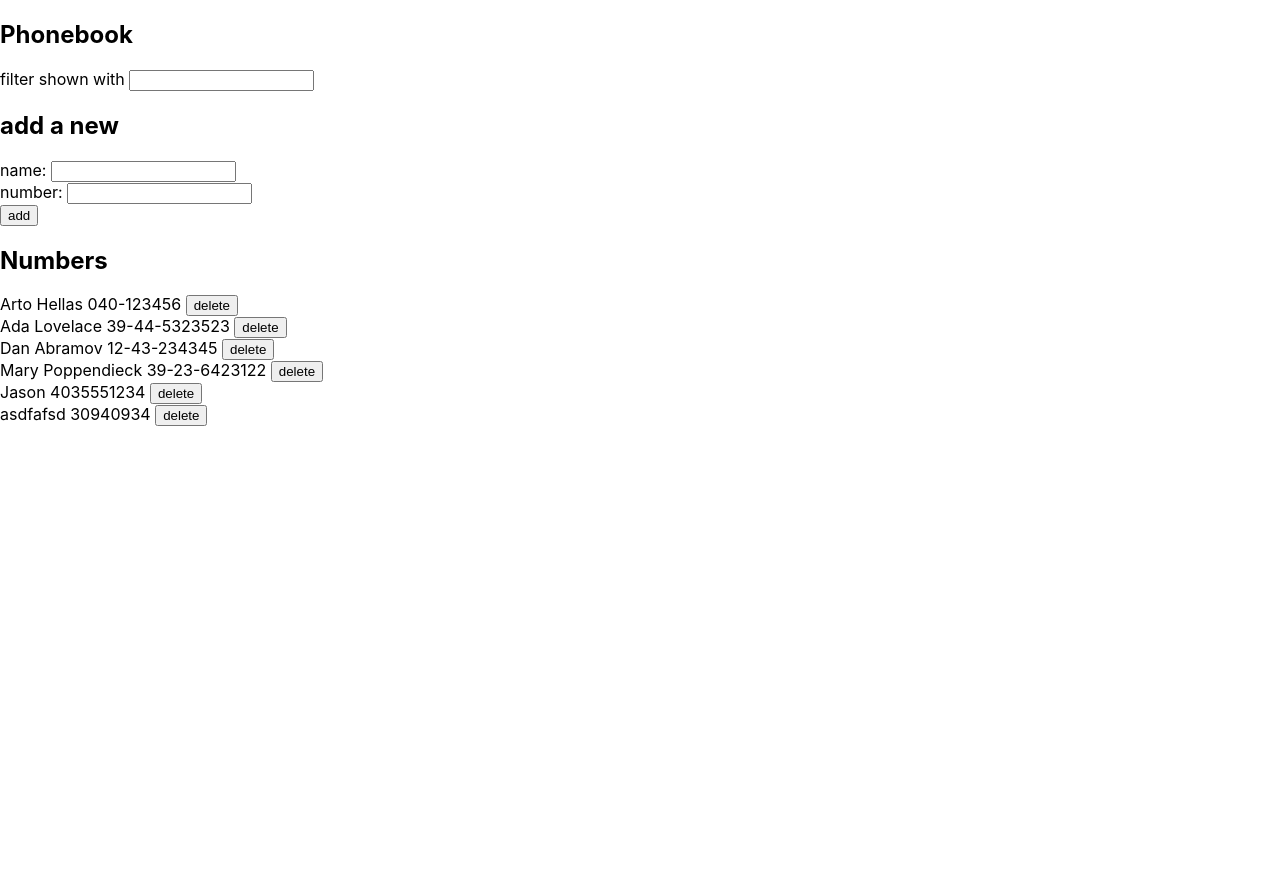
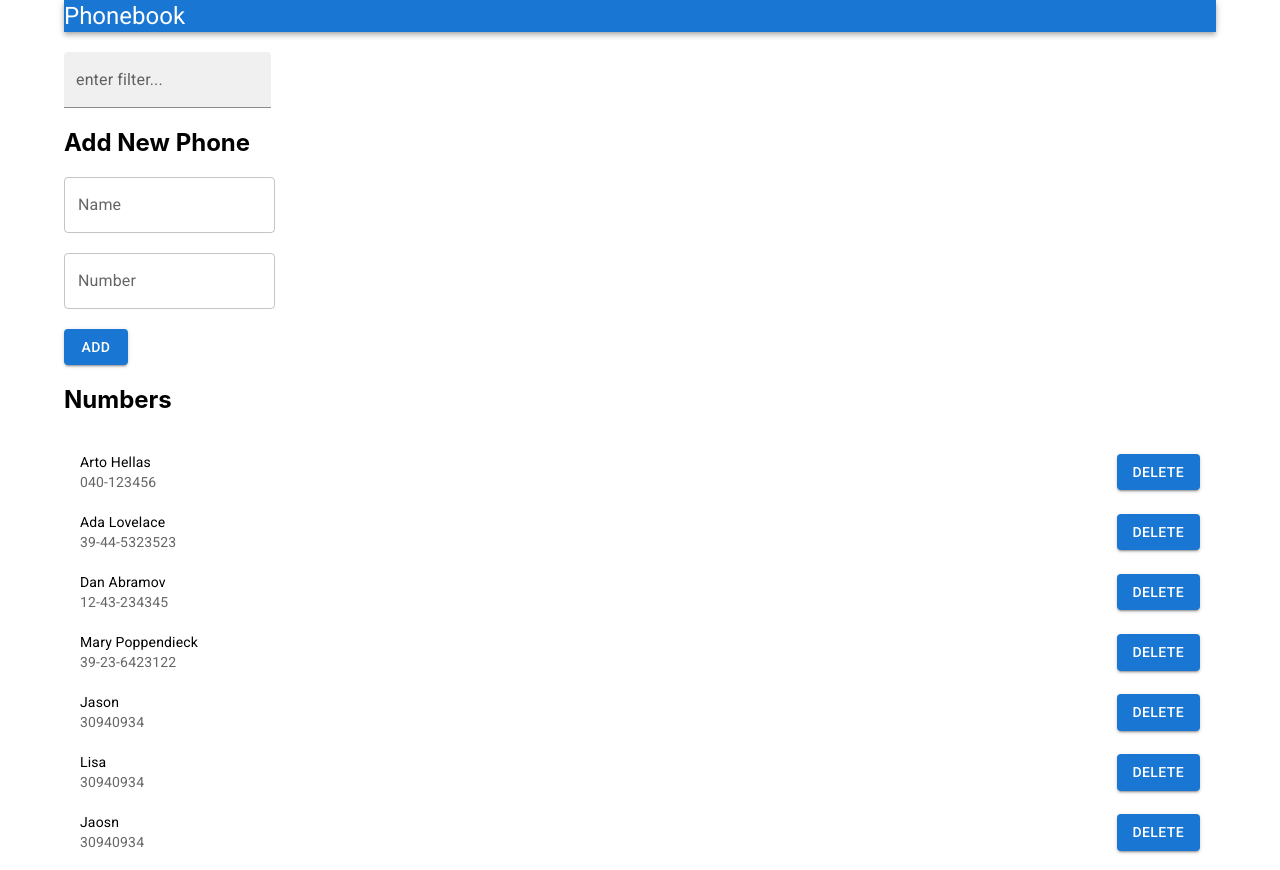
Before and after one commit to jaysait/phonebook, a React (Create React App) app: page / in a window 1280 px wide. Before the commit the page ends 800 px from the top, so only its background shows below. Built offline with nearby package versions, Linux system fonts and the light colour scheme; data requests are answered from the project's data file.

Commit message:
added material ui to make it look prettier

```diff
--- a/db.json
+++ b/db.json
@@ -22,13 +22,18 @@
     },
     {
       "name": "Jason",
-      "number": "4035551234",
+      "number": "30940934",
       "id": 6
     },
     {
-      "name": "asdfafsd",
+      "name": "Lisa",
       "number": "30940934",
       "id": 7
+    },
+    {
+      "name": "Jaosn",
+      "number": "30940934",
+      "id": 8
     }
   ]
 }
--- a/package.json
+++ b/package.json
@@ -3,6 +3,10 @@
   "version": "0.1.0",
   "private": true,
   "dependencies": {
+    "@emotion/react": "^11.5.0",
+    "@emotion/styled": "^11.3.0",
+    "@mui/icons-material": "^5.0.5",
+    "@mui/material": "^5.0.6",
     "@testing-library/jest-dom": "^5.11.4",
     "@testing-library/react": "^11.1.0",
     "@testing-library/user-event": "^12.1.10",
--- a/public/index.html
+++ b/public/index.html
@@ -3,12 +3,14 @@
   <head>
     <meta charset="utf-8" />
     <link rel="icon" href="%PUBLIC_URL%/favicon.ico" />
+    <link
+      rel="stylesheet"
+      href="https://fonts.googleapis.com/css?family=Roboto:300,400,500,700&display=swap"
+    />
+    <link rel="stylesheet" href="https://fonts.googleapis.com/icon?family=Material+Icons" />
     <meta name="viewport" content="width=device-width, initial-scale=1" />
     <meta name="theme-color" content="#000000" />
-    <meta
-      name="description"
-      content="Web site created using create-react-app"
-    />
+    <meta name="description" content="Web site created using create-react-app" />
     <link rel="apple-touch-icon" href="%PUBLIC_URL%/logo192.png" />
     <!--
       manifest.json provides metadata used when your web app is installed on a
--- a/src/App.js
+++ b/src/App.js
@@ -1,10 +1,12 @@
 import React, { useState, useEffect } from 'react';
 import './App.css';
 import Filter from './components/Filter';
+import Header from './components/Header';
 import Notification from './components/Notification';
 import PersonForm from './components/PersonForm';
 import Persons from './components/Persons';
 import personService from './services/persons';
+import { Container, Divider } from '@mui/material';
 
 const App = () => {
   const [persons, setPersons] = useState([]);
@@ -96,10 +98,12 @@ const App = () => {
 
   return (
     <div>
-      <h2>Phonebook</h2>
+      <Header />
+      <br />
+      <Container>
         <Notification message={message.message} type={message.type} />
         <Filter filter={filter} changeFilter={handleChangeFilter} />
-      <h2>add a new </h2>
+        <h2>Add New Phone </h2>
 
         <PersonForm
           createPerson={addPerson}
@@ -108,8 +112,11 @@ const App = () => {
           changeName={handleChangeName}
           changeNumber={handleChangeNumber}
         />
+      </Container>
+      <Container>
         <h2>Numbers</h2>
         <Persons persons={personsToShow} deletePerson={handleDeletePerson} />
+      </Container>
     </div>
   );
 };
--- a/src/components/Filter.js
+++ b/src/components/Filter.js
@@ -1,9 +1,16 @@
 import React from 'react';
-
+import { TextField } from '@mui/material';
 const Filter = ({ filter, changeFilter }) => {
   return (
     <div>
-      filter shown with <input id='filter' value={filter} onChange={changeFilter} />
+      <TextField
+        id='filter'
+        label='enter filter...'
+        type='search'
+        value={filter}
+        onChange={changeFilter}
+        variant='filled'
+      />
     </div>
   );
 };
--- /dev/null
+++ b/src/components/Header.js
@@ -0,0 +1,19 @@
+import React from 'react';
+import { AppBar, Box, Typography, Container } from '@mui/material';
+const Header = () => {
+  return (
+    <div>
+      <Container>
+        <Box sx={{ flexGrow: 1 }}>
+          <AppBar position='static'>
+            <Typography variant='h5' component='div' sx={{ flexGrow: 1 }}>
+              Phonebook
+            </Typography>
+          </AppBar>
+        </Box>
+      </Container>
+    </div>
+  );
+};
+
+export default Header;
--- a/src/components/Notification.js
+++ b/src/components/Notification.js
@@ -1,10 +1,15 @@
 import React from 'react';
+import { Alert } from '@mui/material';
 
 const Notification = ({ message, type }) => {
   if (message === '') {
     return null;
   }
-  return <div className={'message ' + type}>{message}</div>;
+  return (
+    <Alert variant='filled' severity={type}>
+      {message}
+    </Alert>
+  );
 };
 
 export default Notification;
--- a/src/components/Person.js
+++ b/src/components/Person.js
@@ -1,12 +1,14 @@
 import React from 'react';
-
+import { ListItem, ListItemText, Button } from '@mui/material';
 const Person = ({ person, deletePerson }) => {
   return (
     <div>
-      {person.name} {person.number}{' '}
-      <button value={person.id} onClick={deletePerson}>
-        delete
-      </button>
+      <ListItem>
+        <ListItemText primary={person.name} secondary={person.number} />
+        <Button variant='contained' type='submit' value={person.id} onClick={deletePerson}>
+          delete
+        </Button>
+      </ListItem>
     </div>
   );
 };
--- a/src/components/PersonForm.js
+++ b/src/components/PersonForm.js
@@ -1,17 +1,33 @@
 import React from 'react';
-
+import { TextField, Button, Divider } from '@mui/material';
 const PersonForm = ({ createPerson, newName, newNumber, changeName, changeNumber }) => {
   return (
     <div>
       <form onSubmit={createPerson}>
         <div>
-          name: <input id='new-person-name' value={newName} onChange={changeName} />
+          <TextField
+            id='new-person-name'
+            label='Name'
+            variant='outlined'
+            value={newName}
+            onChange={changeName}
+          />
         </div>
+        <br />
         <div>
-          number: <input id='new-person-number' value={newNumber} onChange={changeNumber} />
+          <TextField
+            id='new-person-number'
+            label='Number'
+            variant='outlined'
+            value={newNumber}
+            onChange={changeNumber}
+          />
         </div>
+        <br />
         <div>
-          <button type='submit'>add</button>
+          <Button variant='contained' type='submit'>
+            add
+          </Button>
         </div>
       </form>
     </div>
--- a/src/components/Persons.js
+++ b/src/components/Persons.js
@@ -1,12 +1,14 @@
 import React from 'react';
 import Person from './Person';
-
+import { List } from '@mui/material';
 const Persons = ({ persons, deletePerson }) => {
   return (
     <div>
-      {persons.map((person) => {
-        return <Person key={person.id} person={person} deletePerson={deletePerson} />;
-      })}
+      <List dense='true'>
+        {persons.map((person) => {
+          return <Person key={person.id} person={person} deletePerson={deletePerson} />;
+        })}
+      </List>
     </div>
   );
 };
```
Also changed, not shown: 2 other files (tests, documents, lock files or other folders). Lines whose indentation alone changed are shown as unchanged.
